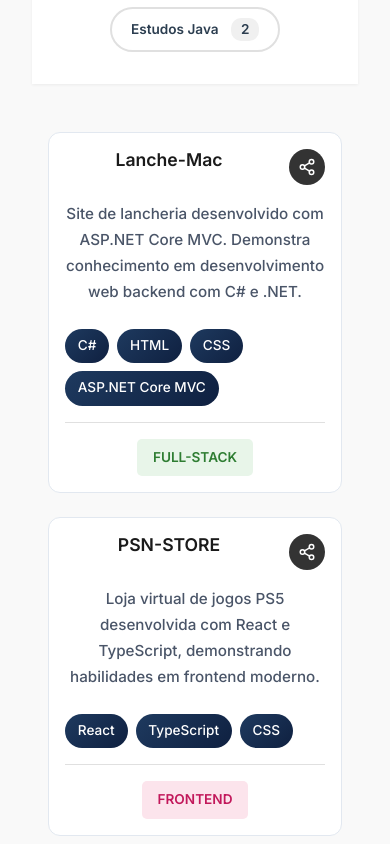
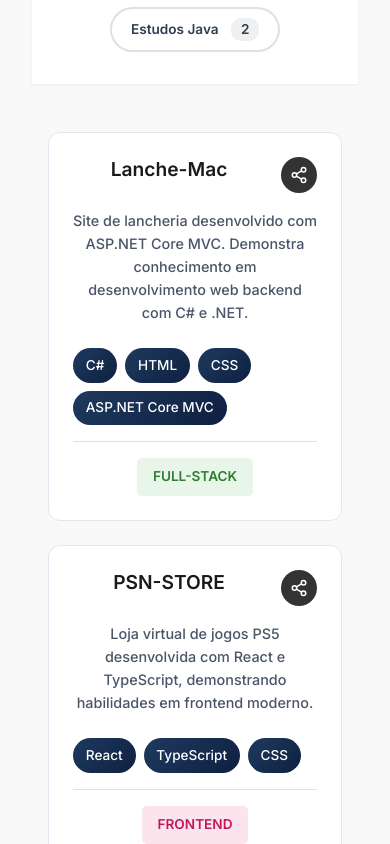
Before and after one commit to GuilhermeTorrenteee/Portifolio, a React (Vite) app in the folder Guilherme-Torrente/: page /projetos in a window 390 px wide. Shown: the part 4920-5764 px from the top of the page. Built offline with nearby package versions, Linux system fonts and the light colour scheme.

Commit message:
refactor: improve mobile responsivity and finalize Premium SaaS design system

```diff
--- a/Guilherme-Torrente/src/components/ProjectCard.css
+++ b/Guilherme-Torrente/src/components/ProjectCard.css
@@ -137,10 +137,15 @@
 
 @media screen and (max-width: 768px) {
   .project-card {
-    padding: 1rem;
+    padding: 1.5rem;
   }
 
   .card-header h3 {
-    font-size: 1.1rem;
+    font-size: 1.2rem;
+  }
+
+  .card-description {
+    font-size: 0.9rem;
+    line-height: 1.6;
   }
 }
```
